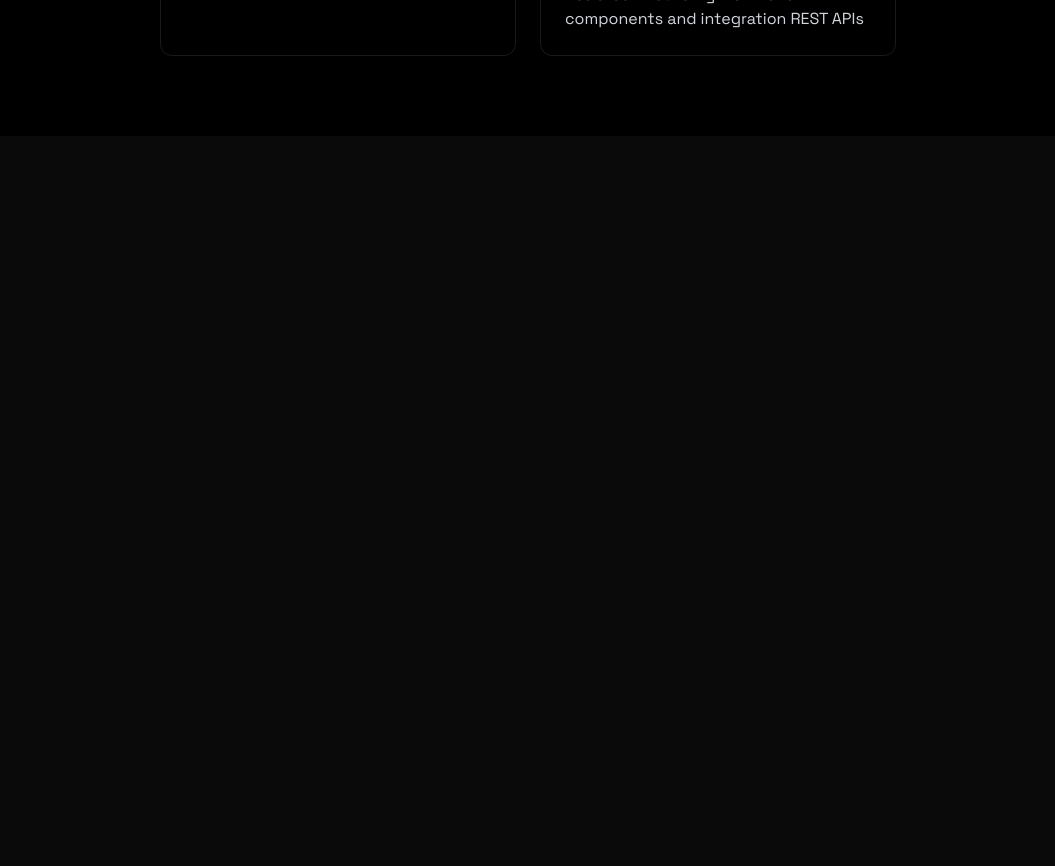
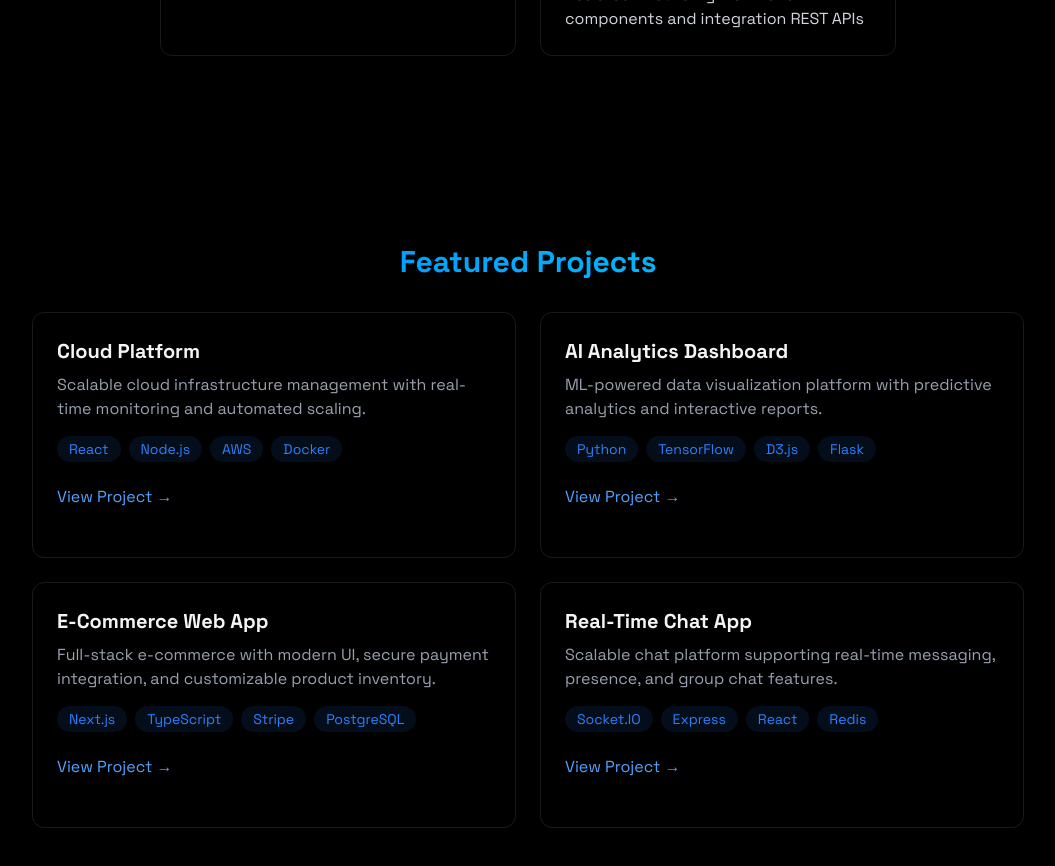
Before and after one commit to 1-Ahmed-Salah/portfolio-001, a React (Vite) app: page / in a window 1280 px wide. Shown: the part 1520-2386 px from the top of the page, without its empty margins (112-1167 px from the left). Before the commit the page ends 1656 px from the top, so only its background shows below. Built offline with nearby package versions, Linux system fonts and the light colour scheme.

Commit message:
Added projects section

```diff
--- a/src/App.tsx
+++ b/src/App.tsx
@@ -4,6 +4,7 @@
 import MobileMenu from "./components/MobileMenu";
 import Home from "./components/sections/Home";
 import About from "./components/sections/About";
+import Projects from "./components/sections/Projects";
 
 
 
@@ -20,6 +21,7 @@
         <MobileMenu menuOpen={menuOpen} setMenuOpen={setMenuOpen} />
         <Home />
         <About />
+        <Projects />
       </div>
     </>
   )
--- a/src/components/sections/About.tsx
+++ b/src/components/sections/About.tsx
@@ -14,7 +14,7 @@
     return (
         <section id="about" className="min-h-screen flex justify-center items-center py-20">
             <div className="max-w-3xl mx-auto px-4">
-                <h2 className="text-3xl font-bold mb-8 bg-gradient-to-r from-blue-500 to-cyan-400 bg-clip-text text-transparent">
+                <h2 className="text-3xl text-center font-bold mb-8 bg-gradient-to-r from-blue-500 to-cyan-400 bg-clip-text text-transparent">
                     About Me
                 </h2>
 
@@ -31,7 +31,7 @@
                             <div className="flex flex-wrap gap-2">
                                 {
                                     frontendSkills.map(tech => (
-                                        <span key={tech} className="bg-blue-500/10 text-blue-500 py-1 px-3 rounded-full text-sm hover:bg-blue-500/20 hover:shadow-[0_2px_8px_rgba(59,130,2246,0.2)] transition">
+                                        <span key={tech} className="bg-blue-500/10 text-blue-500 py-1 px-3 rounded-full text-sm hover:bg-blue-500/20 hover:shadow-[0_2px_8px_rgba(59,130,246,0.2)] transition">
                                             {tech}
                                         </span>
                                     ))
--- a/src/components/sections/Projects.tsx
+++ b/src/components/sections/Projects.tsx
@@ -0,0 +1,100 @@
+import React from 'react'
+
+const Projects = () => {
+
+  return (
+
+    <section id='projects' className='min-h-screen flex justify-center items-center py-20'>
+      <div className='max-w-5xl mx-auto px-4'>
+        <h2 className='text-3xl text-center font-bold mb-8 bg-gradient-to-r from-blue-500 to-cyan-400 bg-clip-text text-transparent'>
+          Featured Projects
+        </h2>
+        <div className='grid grid-cols-1 md:grid-cols-2 gap-6'>
+
+          <div className='p-6 rounded-xl border border-white/10 hover:-translate-y-1 hover:border-blue-500/30 hover:shadow-[0_2px_8px_rgba(59,130,246,0.2)] transition'>
+            <h3 className='text-xl font-bold mb-2'>Cloud Platform</h3>
+            <p className='text-gray-400 mb-4'>
+              Scalable cloud infrastructure management with real-time
+              monitoring and automated scaling.
+            </p>
+            <div className='space-x-2'>
+              {
+                ["React", "Node.js", "AWS", "Docker"].map(tech => (
+                  <span key={tech} className="bg-blue-500/10 text-blue-500 py-1 px-3 rounded-full text-sm hover:bg-blue-500/20 hover:shadow-[0_2px_8px_rgba(59,130,246,0.1)] transition-all">
+                    {tech}
+                  </span>
+                ))
+              }
+            </div>
+            <div className='flex justify-between items-center'>
+              <a href="#" className='text-blue-400 hover:text-blue-300 transition-colors my-6'>View Project →</a>
+            </div>
+          </div>
+
+          <div className='p-6 rounded-xl border border-white/10 hover:-translate-y-1 hover:border-blue-500/30 hover:shadow-[0_2px_8px_rgba(59,130,246,0.2)] transition'>
+            <h3 className='text-xl font-bold mb-2'>AI Analytics Dashboard</h3>
+            <p className='text-gray-400 mb-4'>
+              ML-powered data visualization platform with predictive analytics
+              and interactive reports.
+            </p>
+            <div className='space-x-2'>
+              {
+                ["Python", "TensorFlow", "D3.js", "Flask"].map(tech => (
+                  <span key={tech} className="bg-blue-500/10 text-blue-500 py-1 px-3 rounded-full text-sm hover:bg-blue-500/20 hover:shadow-[0_2px_8px_rgba(59,130,246,0.1)] transition-all">
+                    {tech}
+                  </span>
+                ))
+              }
+            </div>
+            <div className='flex justify-between items-center'>
+              <a href="#" className='text-blue-400 hover:text-blue-300 transition-colors my-6'>View Project →</a>
+            </div>
+          </div>
+
+          <div className='p-6 rounded-xl border border-white/10 hover:-translate-y-1 hover:border-blue-500/30 hover:shadow-[0_2px_8px_rgba(59,130,246,0.2)] transition'>
+            <h3 className='text-xl font-bold mb-2'>E-Commerce Web App</h3>
+            <p className='text-gray-400 mb-4'>
+              Full-stack e-commerce with modern UI, secure payment
+              integration, and customizable product inventory.
+            </p>
+            <div className='space-x-2'>
+              {
+                ["Next.js", "TypeScript", "Stripe", "PostgreSQL"].map(tech => (
+                  <span key={tech} className="bg-blue-500/10 text-blue-500 py-1 px-3 rounded-full text-sm hover:bg-blue-500/20 hover:shadow-[0_2px_8px_rgba(59,130,246,0.1)] transition-all">
+                    {tech}
+                  </span>
+                ))
+              }
+            </div>
+            <div className='flex justify-between items-center'>
+              <a href="#" className='text-blue-400 hover:text-blue-300 transition-colors my-6'>View Project →</a>
+            </div>
+          </div>
+
+          <div className='p-6 rounded-xl border border-white/10 hover:-translate-y-1 hover:border-blue-500/30 hover:shadow-[0_2px_8px_rgba(59,130,246,0.2)] transition'>
+            <h3 className='text-xl font-bold mb-2'>Real-Time Chat App</h3>
+            <p className='text-gray-400 mb-4'>
+              Scalable chat platform supporting real-time messaging, presence,
+              and group chat features.
+            </p>
+            <div className='space-x-2'>
+              {
+                ["Socket.IO", "Express", "React", "Redis"].map(tech => (
+                  <span key={tech} className="bg-blue-500/10 text-blue-500 py-1 px-3 rounded-full text-sm hover:bg-blue-500/20 hover:shadow-[0_2px_8px_rgba(59,130,246,0.1)] transition-all">
+                    {tech}
+                  </span>
+                ))
+              }
+            </div>
+            <div className='flex justify-between items-center'>
+              <a href="#" className='text-blue-400 hover:text-blue-300 transition-colors my-6'>View Project →</a>
+            </div>
+          </div>
+
+        </div>
+      </div>
+    </section>
+  )
+}
+
+export default Projects
```
